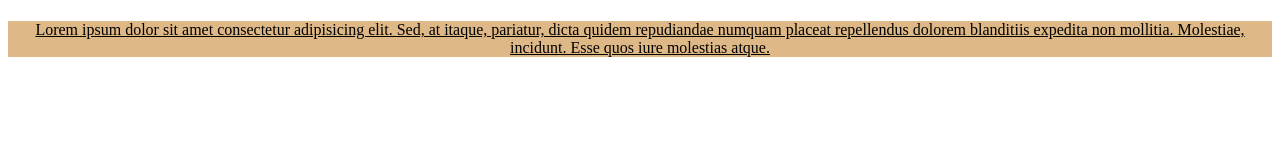
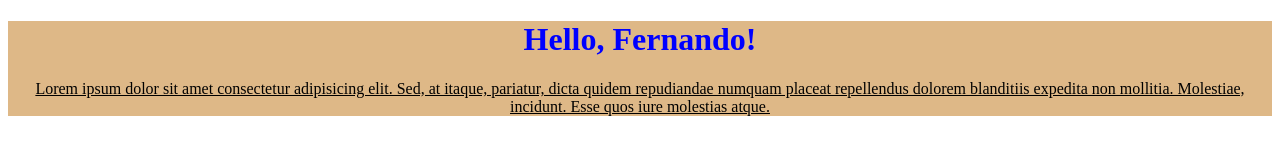
Before and after one commit to Fernando74lr/tests, a plain HTML site: page test.html in a window 1280 px wide. Drawn offline with Linux system fonts and the light colour scheme.

Commit message:
Update test.html

```diff
--- a/test.html
+++ b/test.html
@@ -20,7 +20,7 @@
     </style>
     <center>
         <div id="container">
-            <h1 id="title"></h1>
+            <h1 id="title">Hello, Fernando!</h1>
             <p id="paragraph">
                 Lorem ipsum dolor sit amet consectetur adipisicing elit. Sed, at itaque, pariatur, dicta quidem repudiandae numquam placeat repellendus dolorem blanditiis expedita non mollitia. Molestiae, incidunt. Esse quos iure molestias atque.
             </p>
```
